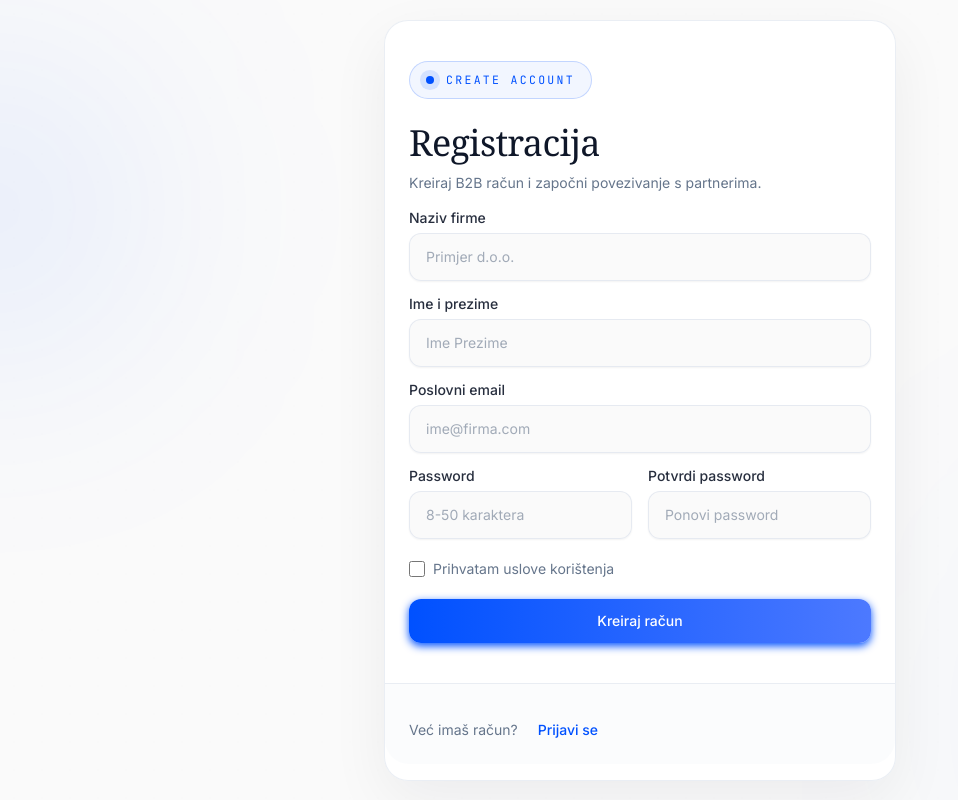
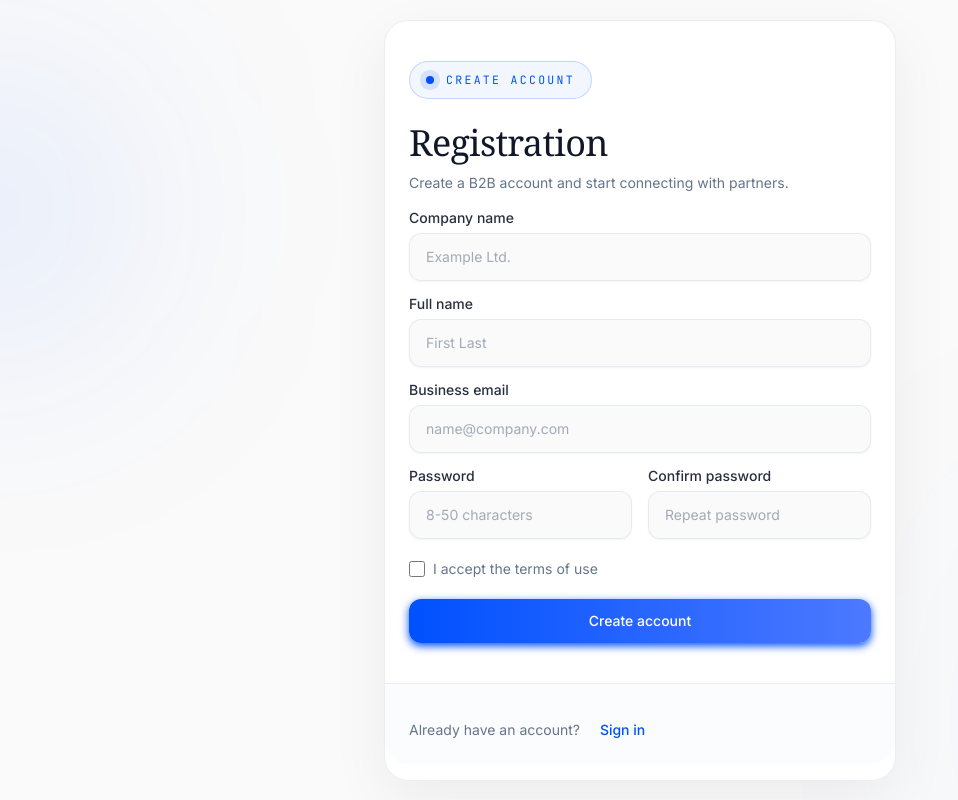
Before and after one commit to amujkic1/F-W-B2B-Application, a React (Vite) app in the folder react-client/: page /register in a window 1280 px wide. Shown: the whole page, without its empty margins (0-958 px from the left). Built offline with nearby package versions, Linux system fonts and the light colour scheme; no server answers; a web font is replaced by a local one.

Commit message:
refactor: switched to english in all pages

```diff
--- a/react-client/src/lib/schemas.js
+++ b/react-client/src/lib/schemas.js
@@ -6,12 +6,12 @@ import { z } from "zod";
 export const loginSchema = z.object({
   email: z
     .string()
-    .min(1, "Email je obavezno polje")
-    .email("Unesite validan email"),
+    .min(1, "Email is required")
+    .email("Enter a valid email address"),
   password: z
     .string()
-    .min(1, "Lozinka je obavezno polje")
-    .min(6, "Lozinka mora imati najmanje 6 karaktera"),
+    .min(1, "Password is required")
+    .min(6, "Password must be at least 6 characters long"),
   rememberMe: z.boolean().default(false),
 });
 
@@ -28,37 +28,37 @@ export const registrationSchema = z
   .object({
     companyName: z
       .string()
-      .min(1, "Naziv firme je obavezno polje")
-      .min(2, "Naziv firme mora imati najmanje 2 karaktera")
-      .max(100, "Naziv firme ne smije biti duži od 100 karaktera"),
+      .min(1, "Company name is required")
+      .min(2, "Company name must be at least 2 characters long")
+      .max(100, "Company name cannot be longer than 100 characters"),
     fullName: z
       .string()
-      .min(1, "Ime i prezime je obavezno polje")
-      .min(2, "Ime i prezime mora imati najmanje 2 karaktera")
-      .max(100, "Ime i prezime ne smije biti duže od 100 karaktera"),
+      .min(1, "Full name is required")
+      .min(2, "Full name must be at least 2 characters long")
+      .max(100, "Full name cannot be longer than 100 characters"),
     email: z
       .string()
-      .min(1, "Email je obavezno polje")
-      .email("Unesite validan email"),
+      .min(1, "Email is required")
+      .email("Enter a valid email address"),
     password: z
       .string()
-      .min(1, "Lozinka je obavezno polje")
-      .min(8, "Lozinka mora imati najmanje 8 karaktera")
-      .max(50, "Lozinka ne smije biti duža od 50 karaktera")
-      .regex(/[A-Z]/, "Lozinka mora sadržavati barem jedno velika slova")
-      .regex(/[a-z]/, "Lozinka mora sadržavati barem jedno mala slova")
-      .regex(/[0-9]/, "Lozinka mora sadržavati barem jedan broj"),
+      .min(1, "Password is required")
+      .min(8, "Password must be at least 8 characters long")
+      .max(50, "Password cannot be longer than 50 characters")
+      .regex(/[A-Z]/, "Password must contain at least one uppercase letter")
+      .regex(/[a-z]/, "Password must contain at least one lowercase letter")
+      .regex(/[0-9]/, "Password must contain at least one number"),
     confirmPassword: z
       .string()
-      .min(1, "Potvrda lozinke je obavezno polje"),
+      .min(1, "Password confirmation is required"),
     termsAccepted: z
       .boolean()
       .refine((val) => val === true, {
-        message: "Moraš prihvatiti uslove korištenja",
+        message: "You must accept the terms of use",
       }),
   })
   .refine((data) => data.password === data.confirmPassword, {
-    message: "Lozinka i potvrda lozinke se ne podudaraju",
+    message: "Password and confirmation password do not match",
     path: ["confirmPassword"], // This sets which field the error appears on
   });
 
--- a/react-client/src/pages/LoginPage.jsx
+++ b/react-client/src/pages/LoginPage.jsx
@@ -60,9 +60,9 @@ export function LoginPage() {
             <span className="section-label text-accent">Secure access</span>
           </div>
           <div className="space-y-2">
-            <CardTitle className="text-3xl md:text-4xl">Prijava</CardTitle>
+            <CardTitle className="text-3xl md:text-4xl">Sign In</CardTitle>
             <CardDescription>
-              Prijavi se na svoj B2B račun da nastaviš.
+              Sign in to your B2B account to continue.
             </CardDescription>
           </div>
         </CardHeader>
@@ -74,7 +74,7 @@ export function LoginPage() {
               <Input
                 id="email"
                 type="email"
-                placeholder="ime@firma.com"
+                placeholder="name@company.com"
                 value={email}
                 onChange={(e) => {
                   setEmail(e.target.value);
@@ -106,11 +106,11 @@ export function LoginPage() {
                 checked={rememberMe}
                 onChange={(e) => setRememberMe(e.target.checked)}
               />
-              Zapamti me
+              Remember me
             </label>
 
             <Button type="submit" className="w-full" disabled={isPending}>
-              {isPending ? "Prijava u toku..." : "Prijavi se"}
+              {isPending ? "Signing in..." : "Sign in"}
             </Button>
           </form>
         </CardContent>
@@ -123,7 +123,7 @@ export function LoginPage() {
           )}
 
           <p className="text-sm text-muted-foreground">
-            Nemaš račun?{" "}
+            Don&apos;t have an account?{" "}
             <Link
               to="/register"
               className={buttonVariants({
@@ -131,7 +131,7 @@ export function LoginPage() {
                 className: "h-auto p-0",
               })}
             >
-              Registruj se
+              Register
             </Link>
           </p>
         </CardFooter>
--- a/react-client/src/pages/RegistrationPage.jsx
+++ b/react-client/src/pages/RegistrationPage.jsx
@@ -38,27 +38,27 @@ export function RegistrationPage() {
       !email.trim() ||
       !password.trim()
     ) {
-      setErrorMessage("Popuni sva obavezna polja.");
+      setErrorMessage("Fill in all required fields.");
       return;
     }
 
     if (password.length < 8) {
-      setErrorMessage("Password mora imati najmanje 8 karaktera.");
+      setErrorMessage("Password must be at least 8 characters long.");
       return;
     }
 
     if (password.length > 50) {
-      setErrorMessage("Password ne smije biti duži od 50 karaktera.");
+      setErrorMessage("Password cannot be longer than 50 characters.");
       return;
     }
 
     if (password !== confirmPassword) {
-      setErrorMessage("Password i potvrda passworda se ne podudaraju.");
+      setErrorMessage("Password and confirmation password do not match.");
       return;
     }
 
     if (!termsAccepted) {
-      setErrorMessage("Moraš prihvatiti uslove korištenja.");
+      setErrorMessage("You must accept the terms of use.");
       return;
     }
 
@@ -66,7 +66,7 @@ export function RegistrationPage() {
       { email, password },
       {
         onSuccess: () => {
-          setMessage("Registracija uspješna. Možeš se prijaviti.");
+          setMessage("Registration successful. You can sign in now.");
           setCompanyName("");
           setFullName("");
           setEmail("");
@@ -94,9 +94,9 @@ export function RegistrationPage() {
             <span className="section-label text-accent">Create account</span>
           </div>
           <div className="space-y-2">
-            <CardTitle className="text-3xl md:text-4xl">Registracija</CardTitle>
+            <CardTitle className="text-3xl md:text-4xl">Registration</CardTitle>
             <CardDescription>
-              Kreiraj B2B račun i započni povezivanje s partnerima.
+              Create a B2B account and start connecting with partners.
             </CardDescription>
           </div>
         </CardHeader>
@@ -105,11 +105,11 @@ export function RegistrationPage() {
           <form onSubmit={handleSubmit} className="space-y-5">
             <div className="grid gap-4 sm:grid-cols-2">
               <div className="space-y-2 sm:col-span-2">
-                <Label htmlFor="companyName">Naziv firme</Label>
+                <Label htmlFor="companyName">Company name</Label>
                 <Input
                   id="companyName"
                   type="text"
-                  placeholder="Primjer d.o.o."
+                  placeholder="Example Ltd."
                   value={companyName}
                   onChange={(event) => setCompanyName(event.target.value)}
                   required
@@ -117,11 +117,11 @@ export function RegistrationPage() {
               </div>
 
               <div className="space-y-2 sm:col-span-2">
-                <Label htmlFor="fullName">Ime i prezime</Label>
+                <Label htmlFor="fullName">Full name</Label>
                 <Input
                   id="fullName"
                   type="text"
-                  placeholder="Ime Prezime"
+                  placeholder="First Last"
                   value={fullName}
                   onChange={(event) => setFullName(event.target.value)}
                   required
@@ -129,12 +129,12 @@ export function RegistrationPage() {
               </div>
 
               <div className="space-y-2 sm:col-span-2">
-                <Label htmlFor="registerEmail">Poslovni email</Label>
+                <Label htmlFor="registerEmail">Business email</Label>
                 <Input
                   id="registerEmail"
                   type="email"
                   autoComplete="email"
-                  placeholder="ime@firma.com"
+                  placeholder="name@company.com"
                   value={email}
                   onChange={(event) => setEmail(event.target.value)}
                   required
@@ -147,7 +147,7 @@ export function RegistrationPage() {
                   id="registerPassword"
                   type="password"
                   autoComplete="new-password"
-                  placeholder="8-50 karaktera"
+                  placeholder="8-50 characters"
                   value={password}
                   onChange={(event) => setPassword(event.target.value)}
                   required
@@ -155,12 +155,12 @@ export function RegistrationPage() {
               </div>
 
               <div className="space-y-2">
-                <Label htmlFor="confirmPassword">Potvrdi password</Label>
+                <Label htmlFor="confirmPassword">Confirm password</Label>
                 <Input
                   id="confirmPassword"
                   type="password"
                   autoComplete="new-password"
-                  placeholder="Ponovi password"
+                  placeholder="Repeat password"
                   value={confirmPassword}
                   onChange={(event) => setConfirmPassword(event.target.value)}
                   required
@@ -175,11 +175,11 @@ export function RegistrationPage() {
                 checked={termsAccepted}
                 onChange={(event) => setTermsAccepted(event.target.checked)}
               />
-              Prihvatam uslove korištenja
+              I accept the terms of use
             </label>
 
             <Button type="submit" className="w-full" disabled={isPending}>
-              {isPending ? "Kreiranje računa..." : "Kreiraj račun"}
+              {isPending ? "Creating account..." : "Create account"}
             </Button>
           </form>
         </CardContent>
@@ -190,7 +190,7 @@ export function RegistrationPage() {
           )}
           <p className="text-sm text-muted-foreground">{message || " "}</p>
           <p className="text-sm text-muted-foreground">
-            Već imaš račun?{" "}
+            Already have an account?{" "}
             <Link
               to="/login"
               className={buttonVariants({
@@ -198,7 +198,7 @@ export function RegistrationPage() {
                 className: "h-auto p-0",
               })}
             >
-              Prijavi se
+              Sign in
             </Link>
           </p>
         </CardFooter>
--- a/react-client/src/queries/useAuth.js
+++ b/react-client/src/queries/useAuth.js
@@ -19,10 +19,10 @@ export function useRegisterMutation() {
   return useMutation({
     mutationFn: registerUser,
     onSuccess: (data) => {
-      console.log('Registracija uspješna:', data)
+      console.log('Registration successful:', data)
     },
     onError: (error) => {
-      console.error('Greška pri registraciji:', error.message)
+      console.error('Registration error:', error.message)
     },
   })
 }
@@ -43,7 +43,7 @@ export function useLoginMutation() {
         setUser(data.user);
     },
     onError: (error) => {
-      console.error('Greška pri prijavi:', error.message)
+      console.error('Sign-in error:', error.message)
     },
   })
 }
```
Also changed, not shown: react-client/src/api/auth.js (+6 -6 lines).
